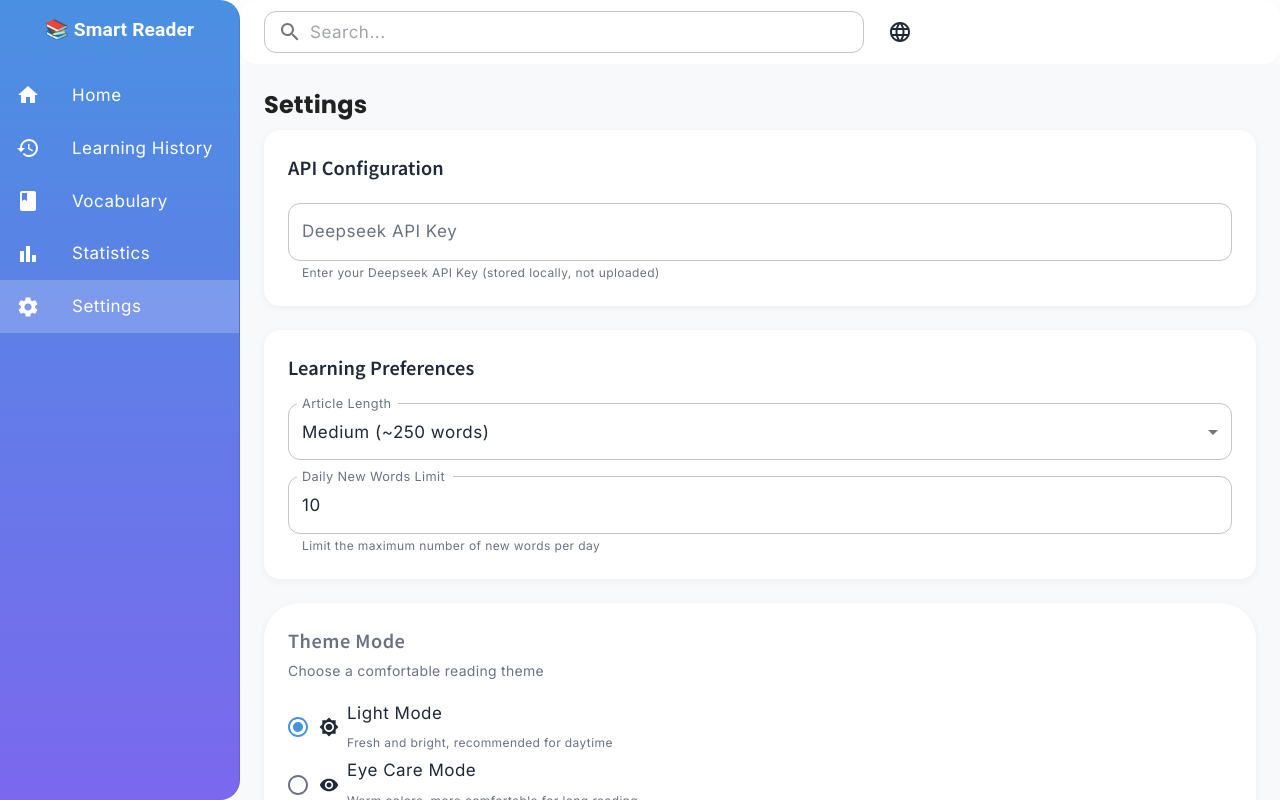
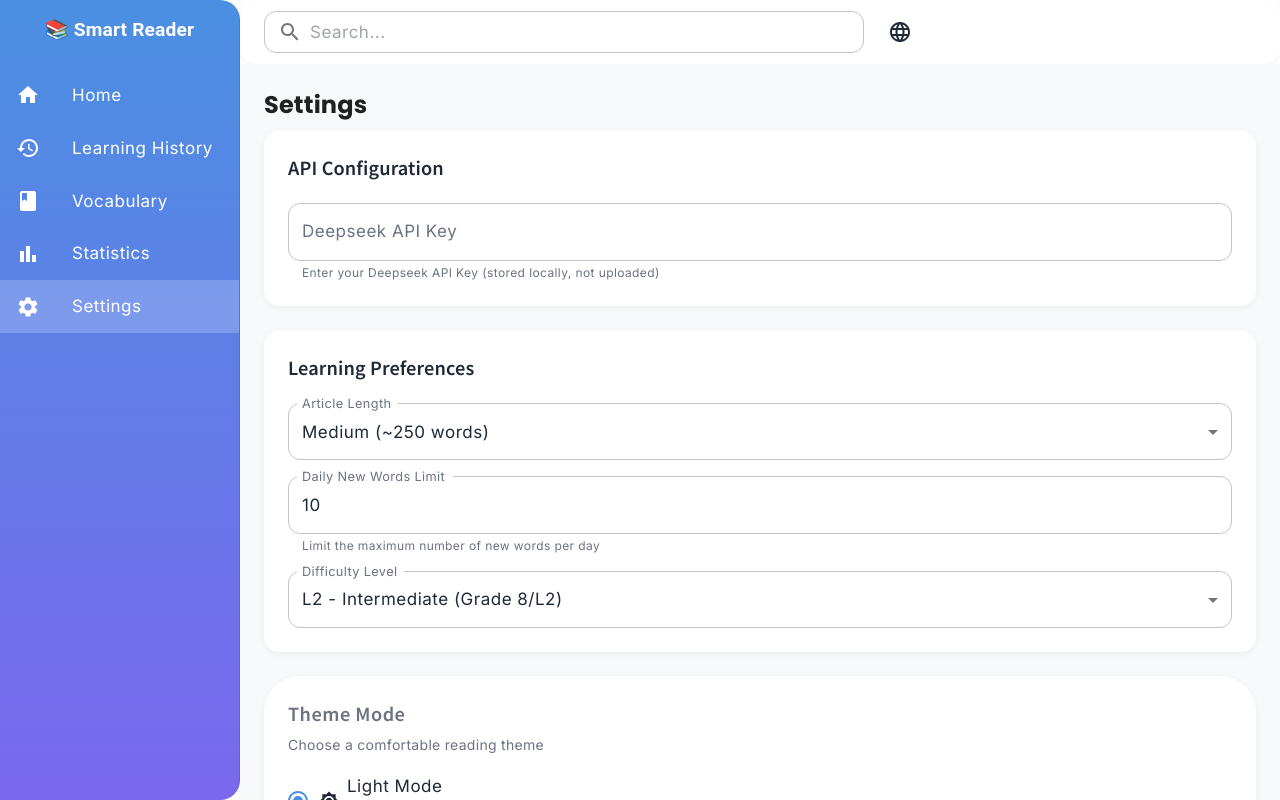
Before and after one commit to noguess/smartread, a React (Vite) app: page /settings in a window 1280 px wide. Built offline with nearby package versions, Linux system fonts and the light colour scheme.

Commit message:
feat: Introduce difficulty level setting, update database schema for article results, and add v4.0 upgrade documentation.

```diff
--- a/src/locales/en/settings.json
+++ b/src/locales/en/settings.json
@@ -20,7 +20,11 @@
         "medium": "Medium (~250 words)",
         "long": "Long (~350+ words)",
         "dailyLimit": "Daily New Words Limit",
-        "dailyLimitHelper": "Limit the maximum number of new words per day"
+        "dailyLimitHelper": "Limit the maximum number of new words per day",
+        "difficultyLevel": "Difficulty Level",
+        "difficultyL1": "Basic (Grade 7/L1)",
+        "difficultyL2": "Intermediate (Grade 8/L2)",
+        "difficultyL3": "Advanced (Zhongkao/L3)"
     },
     "data": {
         "title": "Data Management",
--- a/src/locales/zh/settings.json
+++ b/src/locales/zh/settings.json
@@ -20,7 +20,11 @@
         "medium": "中篇 (~250词)",
         "long": "长篇 (~350+词)",
         "dailyLimit": "每日新词上限",
-        "dailyLimitHelper": "限制每天引入新词的最大数量"
+        "dailyLimitHelper": "限制每天引入新词的最大数量",
+        "difficultyLevel": "难度等级",
+        "difficultyL1": "基础 (初一/L1)",
+        "difficultyL2": "进阶 (初二/L2)",
+        "difficultyL3": "挑战 (中考/L3)"
     },
     "data": {
         "title": "数据管理",
--- a/src/pages/SettingsPage.tsx
+++ b/src/pages/SettingsPage.tsx
@@ -30,6 +30,7 @@ export default function SettingsPage() {
     const [apiKey, setApiKey] = useState('')
     const [articleLen, setArticleLen] = useState<'short' | 'medium' | 'long'>('medium')
     const [dailyLimit, setDailyLimit] = useState(10)
+    const [difficultyLevel, setDifficultyLevel] = useState<'L1' | 'L2' | 'L3'>('L2')
     const [snackbarOpen, setSnackbarOpen] = useState(false)
     const [snackbarMsg, setSnackbarMsg] = useState('')
     const [confirmDialogOpen, setConfirmDialogOpen] = useState(false)
@@ -48,6 +49,7 @@ export default function SettingsPage() {
             setApiKey(current.apiKey)
             setArticleLen(current.articleLenPref)
             setDailyLimit(current.dailyNewLimit)
+            setDifficultyLevel(current.difficultyLevel || 'L2')
         }
     }
 
@@ -57,6 +59,7 @@ export default function SettingsPage() {
             apiKey,
             articleLenPref: articleLen,
             dailyNewLimit: dailyLimit,
+            difficultyLevel: difficultyLevel,
         }
         await settingsService.saveSettings(newSettings)
         setSettings(newSettings)
@@ -210,6 +213,19 @@ export default function SettingsPage() {
                     helperText={t('settings:preferences.dailyLimitHelper')}
                     sx={{ mt: 2 }}
                 />
+
+                <FormControl fullWidth sx={{ mt: 2 }}>
+                    <InputLabel>{t('settings:preferences.difficultyLevel')}</InputLabel>
+                    <Select
+                        value={difficultyLevel}
+                        label={t('settings:preferences.difficultyLevel')}
+                        onChange={(e) => setDifficultyLevel(e.target.value as any)}
+                    >
+                        <MenuItem value="L1">L1 - {t('settings:preferences.difficultyL1')}</MenuItem>
+                        <MenuItem value="L2">L2 - {t('settings:preferences.difficultyL2')}</MenuItem>
+                        <MenuItem value="L3">L3 - {t('settings:preferences.difficultyL3')}</MenuItem>
+                    </Select>
+                </FormControl>
             </Paper>
 
             {/* V2.0: 主题模式切换 */}
--- a/src/services/db.ts
+++ b/src/services/db.ts
@@ -20,10 +20,11 @@ export interface History {
     title?: string
     articleContent: string
     targetWords: string[]
-    questionsJson: any
+    questionsJson: { reading: any[]; vocabulary: any[] } | any // Union type for compatibility
     userScore: number
     difficultyFeedback: number
     timeSpent?: number // Time spent in seconds
+    wordResults?: { [spelling: string]: boolean }
 }
 
 export interface Setting {
@@ -32,6 +33,7 @@ export interface Setting {
     apiBaseUrl?: string
     articleLenPref: 'short' | 'medium' | 'long'
     dailyNewLimit: number
+    difficultyLevel: 'L1' | 'L2' | 'L3'
 }
 
 export class SmartReaderDB extends Dexie {
--- a/src/services/settingsService.ts
+++ b/src/services/settingsService.ts
@@ -9,11 +9,18 @@ export const settingsService = {
                 apiKey: '',
                 articleLenPref: 'medium',
                 dailyNewLimit: 10,
+                difficultyLevel: 'L2', // Initialize default difficultyLevel
             }
             const id = await db.settings.add(defaultSettings)
             return { ...defaultSettings, id }
         }
-        return settings[0]
+
+        const currentSettings = settings[0]
+        if (!currentSettings.difficultyLevel) {
+            currentSettings.difficultyLevel = 'L2'
+            await db.settings.update(currentSettings.id!, { difficultyLevel: 'L2' })
+        }
+        return currentSettings
     },
 
     async saveSettings(changes: Partial<Setting>) {
```
Also changed, not shown: 2 other files (tests, documents, lock files or other folders).
